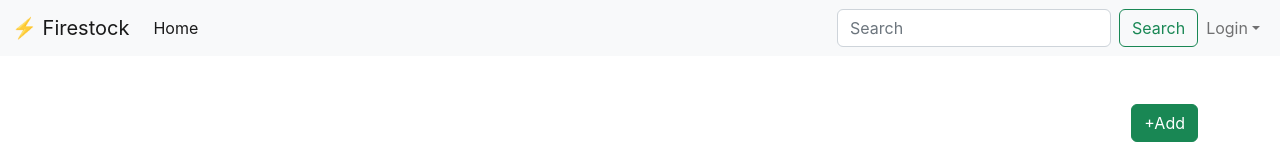
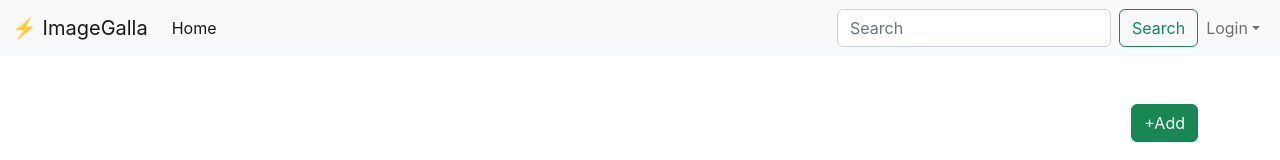
Before and after one commit to pascaloseko/imageGalla, a React (Create React App) app: page / in a window 1280 px wide. Shown: the top 160 px of the page. Built offline with nearby package versions, Linux system fonts and the light colour scheme.

Commit message:
changed name to ImageGalla

```diff
--- a/src/components/Navbar.js
+++ b/src/components/Navbar.js
@@ -58,7 +58,7 @@ function Navbar() {
     <nav className="navbar navbar-expand-lg navbar-light bg-light mb-5">
     <div className="container-fluid">
       <a className="navbar-brand" href="#">
-        ⚡ Firestock
+        ⚡ ImageGalla
       </a>
       <button
         className="navbar-toggler"
```
